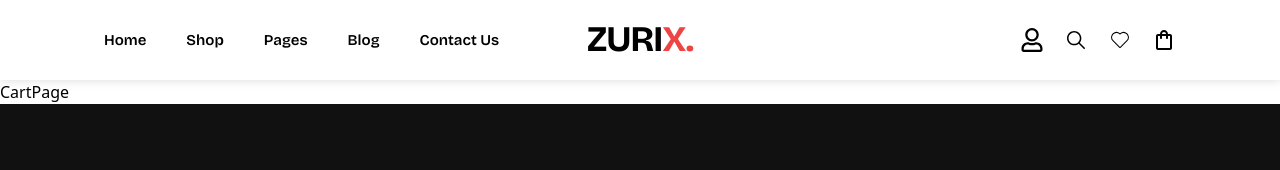
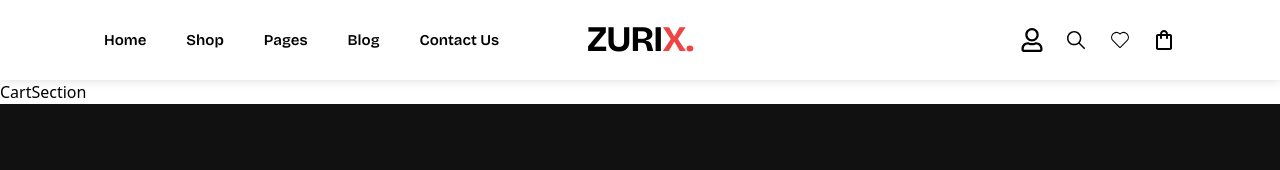
Before and after one commit to prateek205/ZURIX_frontend, a React (Vite) app: page /cart in a window 1280 px wide. Shown: the top 170 px of the page. Built offline with nearby package versions, Linux system fonts and the light colour scheme; no server answers.

Commit message:
update the cartSection.jsx

```diff
--- /dev/null
+++ b/src/components/carts/CartSection.jsx
@@ -0,0 +1,9 @@
+import React from 'react'
+
+const CartSection = () => {
+  return (
+    <div>CartSection</div>
+  )
+}
+
+export default CartSection
--- a/src/pages/CartPage.jsx
+++ b/src/pages/CartPage.jsx
@@ -1,9 +1,12 @@
-import React from 'react'
+import React from "react";
+import CartSection from "../components/carts/CartSection";
 
 const CartPage = () => {
   return (
-    <div>CartPage</div>
-  )
-}
+    <section>
+      <CartSection />
+    </section>
+  );
+};
 
-export default CartPage
+export default CartPage;
```
